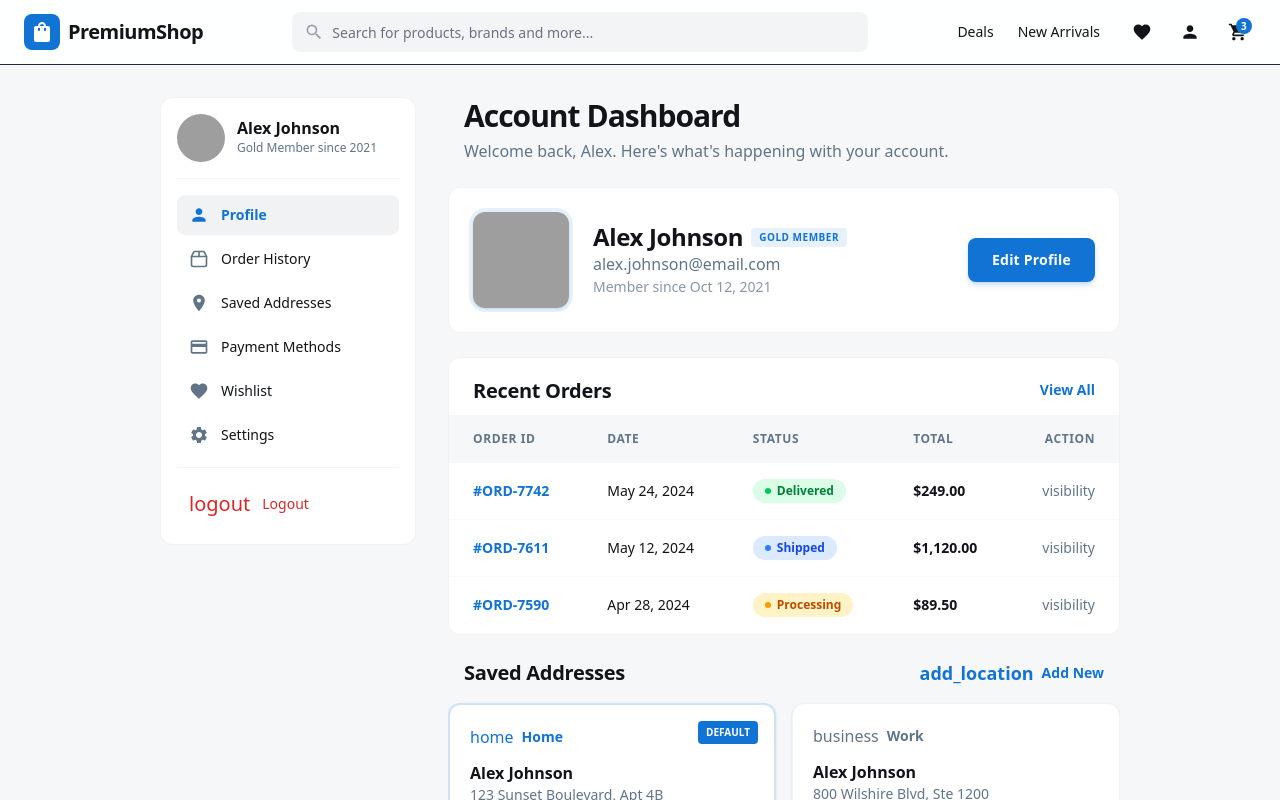
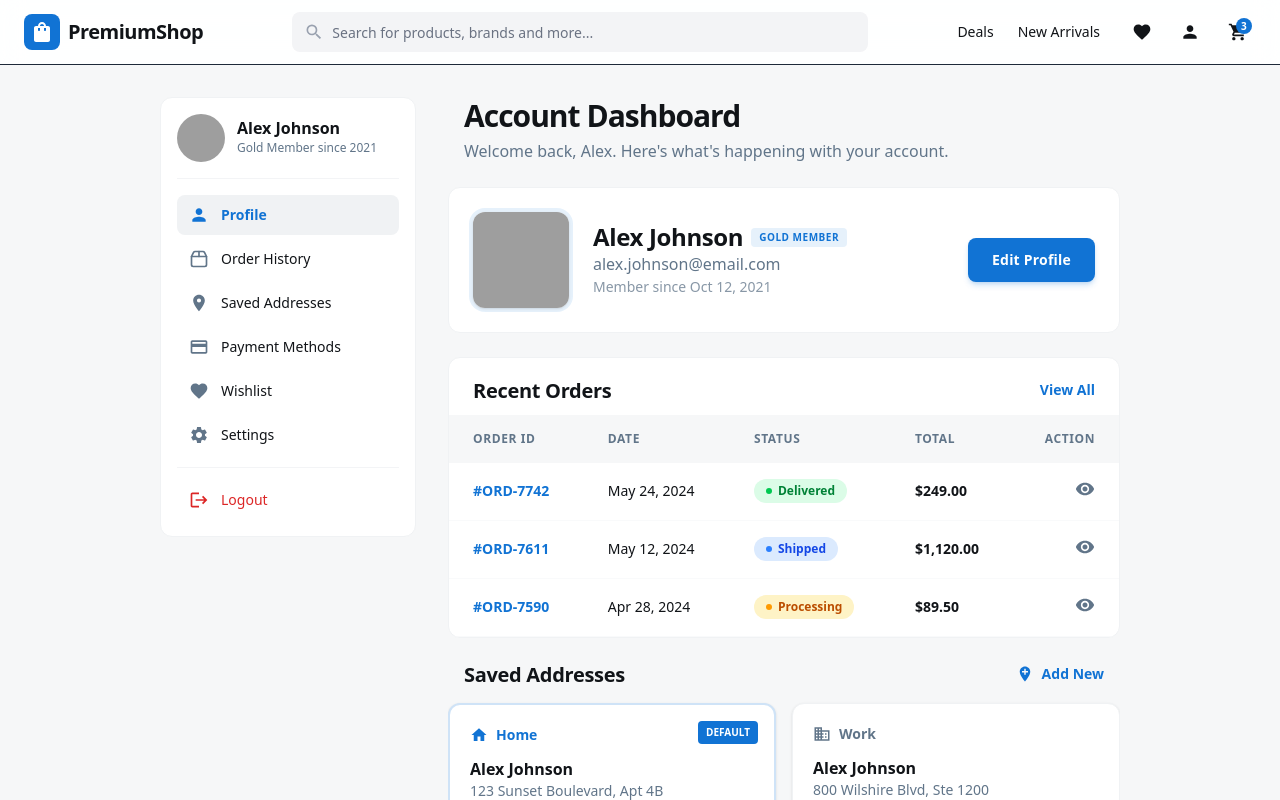
Before and after one commit to AsekaSL/e_commerce, a React (Vite) app: page /account in a window 1280 px wide. Shown: the top 800 px of the page. Built offline with nearby package versions, Linux system fonts and the light colour scheme; grey boxes are pictures that could not be loaded.

Commit message:
feat: replace material icons with react-icons in UserProfile component

```diff
--- a/src/features/UserProfile/UserProfile.tsx
+++ b/src/features/UserProfile/UserProfile.tsx
@@ -1,4 +1,4 @@
-import { MdCreditCard, MdFavorite, MdLocationOn, MdPerson, MdSettings } from "react-icons/md"
+import { MdAddLocation, MdBusiness, MdCreditCard, MdFavorite, MdHome, MdLocationOn, MdLogout, MdPerson, MdSettings, MdVisibility } from "react-icons/md"
 import Footer from "../../layouts/Footer"
 import Header from "../../layouts/Header"
 import { LuPackage2 } from "react-icons/lu"
@@ -49,7 +49,7 @@ const UserProfile = () => {
                     </a>
                     <hr className="my-2 border-gray-100 dark:border-gray-800"/>
                     <a className="flex items-center gap-3 px-3 py-2.5 rounded-lg text-[#dc2626] hover:bg-red-50 dark:hover:bg-red-950/20 transition-colors" href="#">
-                    <span className="material-symbols-outlined text-xl">logout</span>
+                        <MdLogout className="text-xl" />
                     <p className="text-sm font-medium">Logout</p>
                     </a>
                     </nav>
@@ -112,7 +112,7 @@ const UserProfile = () => {
                     </td>
                     <td className="px-6 py-4 font-bold text-[#111418] dark:text-white">$249.00</td>
                     <td className="px-6 py-4 text-right">
-                    <button className="text-[#617589] hover:text-[#1173d4]"><span className="material-symbols-outlined">visibility</span></button>
+                    <button className="text-[#617589] hover:text-[#1173d4]"><MdVisibility className="text-xl" /></button>
                     </td>
                     </tr>
                     <tr className="border-b border-gray-50 dark:border-gray-800 hover:bg-gray-50 dark:hover:bg-gray-800/30 transition-colors">
@@ -125,7 +125,7 @@ const UserProfile = () => {
                     </td>
                     <td className="px-6 py-4 font-bold text-[#111418] dark:text-white">$1,120.00</td>
                     <td className="px-6 py-4 text-right">
-                    <button className="text-[#617589] hover:text-[#1173d4]"><span className="material-symbols-outlined">visibility</span></button>
+                    <button className="text-[#617589] hover:text-[#1173d4]"><MdVisibility className="text-xl" /></button>
                     </td>
                     </tr>
                     <tr className="border-b border-gray-50 dark:border-gray-800 hover:bg-gray-50 dark:hover:bg-gray-800/30 transition-colors">
@@ -138,7 +138,7 @@ const UserProfile = () => {
                     </td>
                     <td className="px-6 py-4 font-bold text-[#111418] dark:text-white">$89.50</td>
                     <td className="px-6 py-4 text-right">
-                    <button className="text-[#617589] hover:text-[#1173d4]"><span className="material-symbols-outlined">visibility</span></button>
+                    <button className="text-[#617589] hover:text-[#1173d4]"><MdVisibility className="text-xl" /></button>
                     </td>
                     </tr>
                     </tbody>
@@ -150,7 +150,7 @@ const UserProfile = () => {
                     <div className="flex items-center justify-between px-4">
                     <h2 className="text-[#111418] dark:text-white text-xl font-bold leading-tight tracking-[-0.015em]">Saved Addresses</h2>
                     <button className="flex items-center gap-2 text-[#1173d4] text-sm font-bold">
-                    <span className="material-symbols-outlined text-lg">add_location</span>
+                    <MdAddLocation className="text-lg" />
                                                         Add New
                                                     </button>
                     </div>
@@ -160,7 +160,7 @@ const UserProfile = () => {
                     <div className="absolute top-4 right-4 bg-[#1173d4] text-white text-[10px] font-bold uppercase px-2 py-1 rounded">Default</div>
                     <div className="flex flex-col gap-3">
                     <div className="flex items-center gap-2 text-[#1173d4]">
-                    <span className="material-symbols-outlined">home</span>
+                    <MdHome className="text-lg" />
                     <span className="font-bold text-sm">Home</span>
                     </div>
                     <div>
@@ -180,7 +180,7 @@ const UserProfile = () => {
                     <div className="bg-white dark:bg-[#1c2631] border border-[#f0f2f4] dark:border-[#2a3038] rounded-xl p-5 shadow-sm">
                     <div className="flex flex-col gap-3">
                     <div className="flex items-center gap-2 text-[#617589]">
-                    <span className="material-symbols-outlined">business</span>
+                    <MdBusiness className="text-lg" />
                     <span className="font-bold text-sm">Work</span>
                     </div>
                     <div>
```
